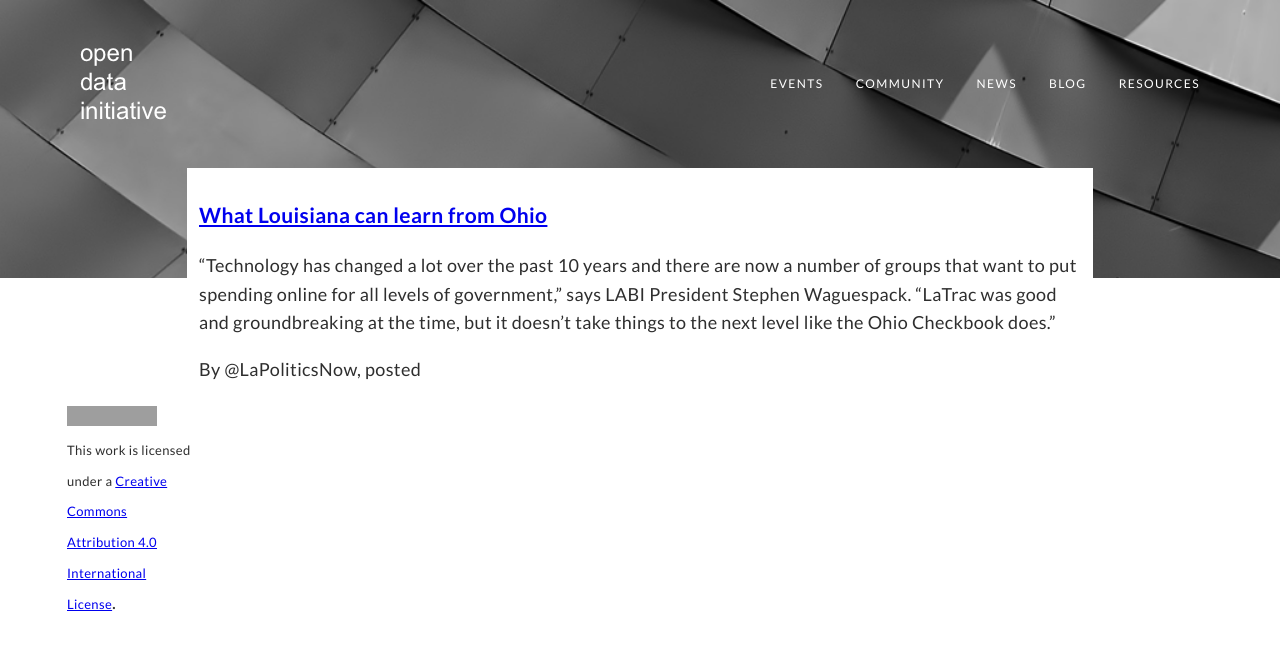
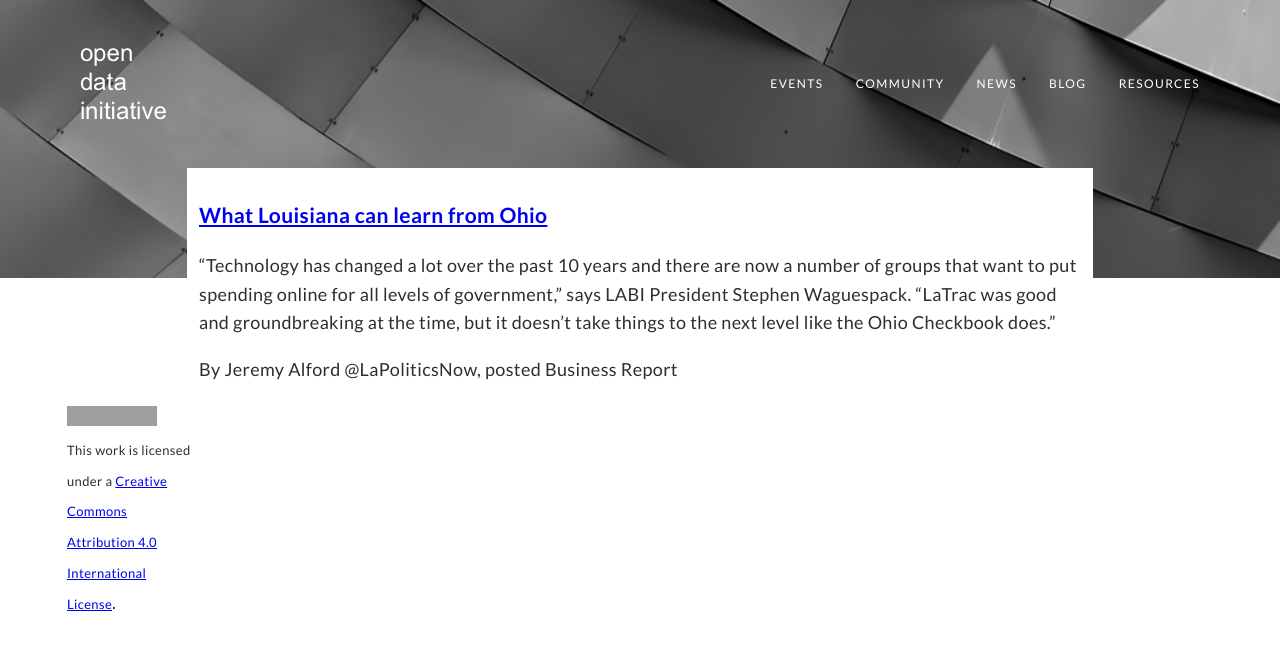
Before and after one commit to opendatainitiative/opendatainitiative.github.io, a Jekyll site: the page built from _posts/2017-12-12-what-louisiana-can learn-ohio.md, in a window 1280 px wide. Shown: the top 650 px of the page. Built offline with Jekyll 4.4.1, drawn with Linux system fonts in a browser that asks for light colours; grey boxes are pictures that could not be loaded.

Commit message:
Update 2017-12-12-what-louisiana-can learn-ohio.md

```diff
--- a/_posts/2017-12-12-what-louisiana-can learn-ohio.md
+++ b/_posts/2017-12-12-what-louisiana-can learn-ohio.md
@@ -12,4 +12,4 @@ target="_blank">What Louisiana can learn from Ohio</a>
 
 “Technology has changed a lot over the past 10 years and there are now a number of groups that want to put spending online for all levels of government,” says LABI President Stephen Waguespack. “LaTrac was good and groundbreaking at the time, but it doesn’t take things to the next level like the Ohio Checkbook does.”
 
-By {{post.author}} @LaPoliticsNow, posted {{post.date}}
+By Jeremy Alford @LaPoliticsNow, posted Business Report
```
